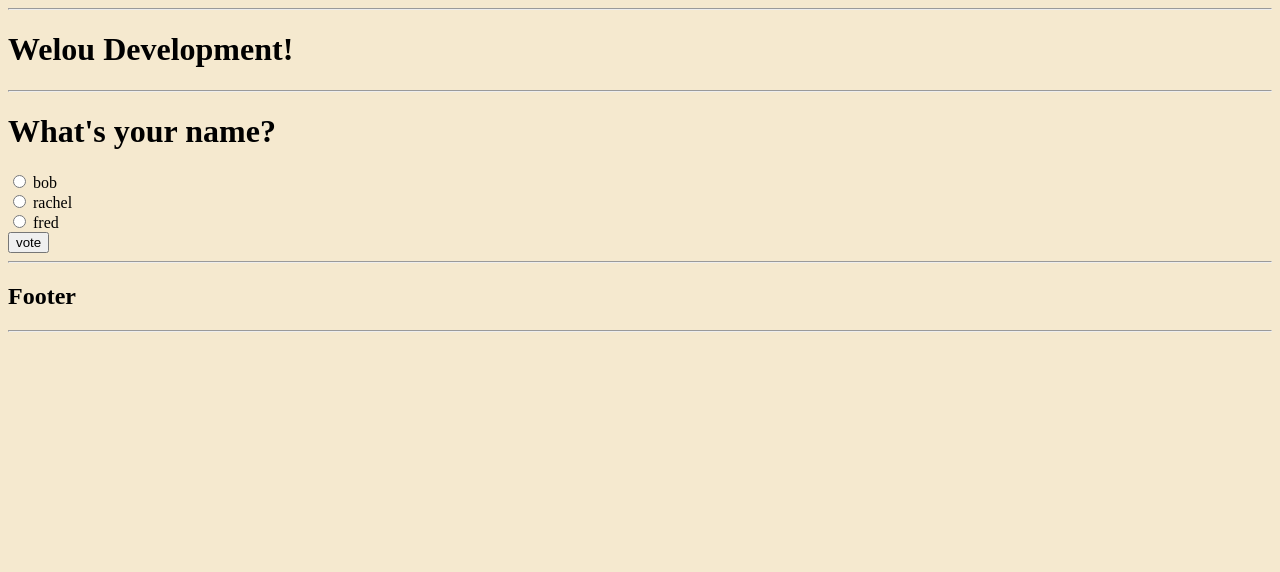
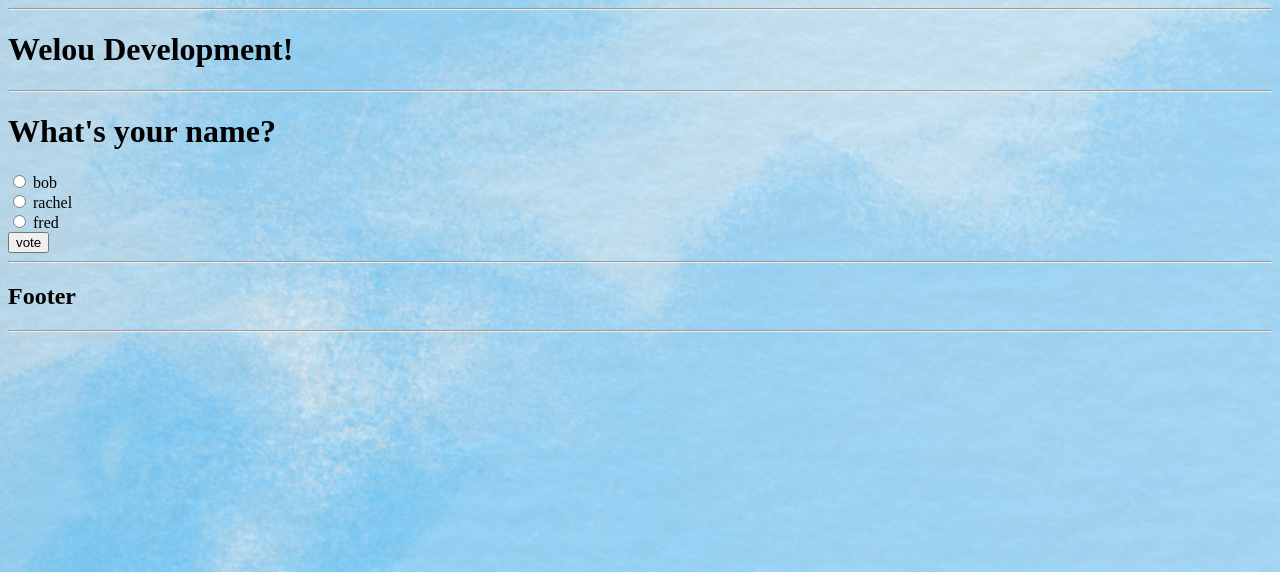
Before and after one commit to MohamedZidane11/django-polls-website, a Django app: page /polls/1/ in a window 1280 px wide. Shown: the top 572 px of the page. Run offline with Django 4.2, Linux system fonts and the light colour scheme; data comes from the database, SQL or seed files in the repository; both versions use the stored data as it was after the commit.

Commit message:
add images folder and change background and style my site

```diff
--- a/mysite/polls/static/polls/style.css
+++ b/mysite/polls/static/polls/style.css
@@ -1,8 +1,10 @@
 body{
     /* background-color: #bd8600; */
-    background-color: #F5E9CF;
+    /* background-color: #F5E9CF; */
+    background: white url("images/background.jpg") no-repeat;
+    color: 03001C;
 }
 li a{
     font-size: 20px;
-    color:blue;
+    color:#913175;
 }
```
Also changed, not shown: mysite/db.sqlite3, mysite/polls/static/polls/images/background.jpg (added).
